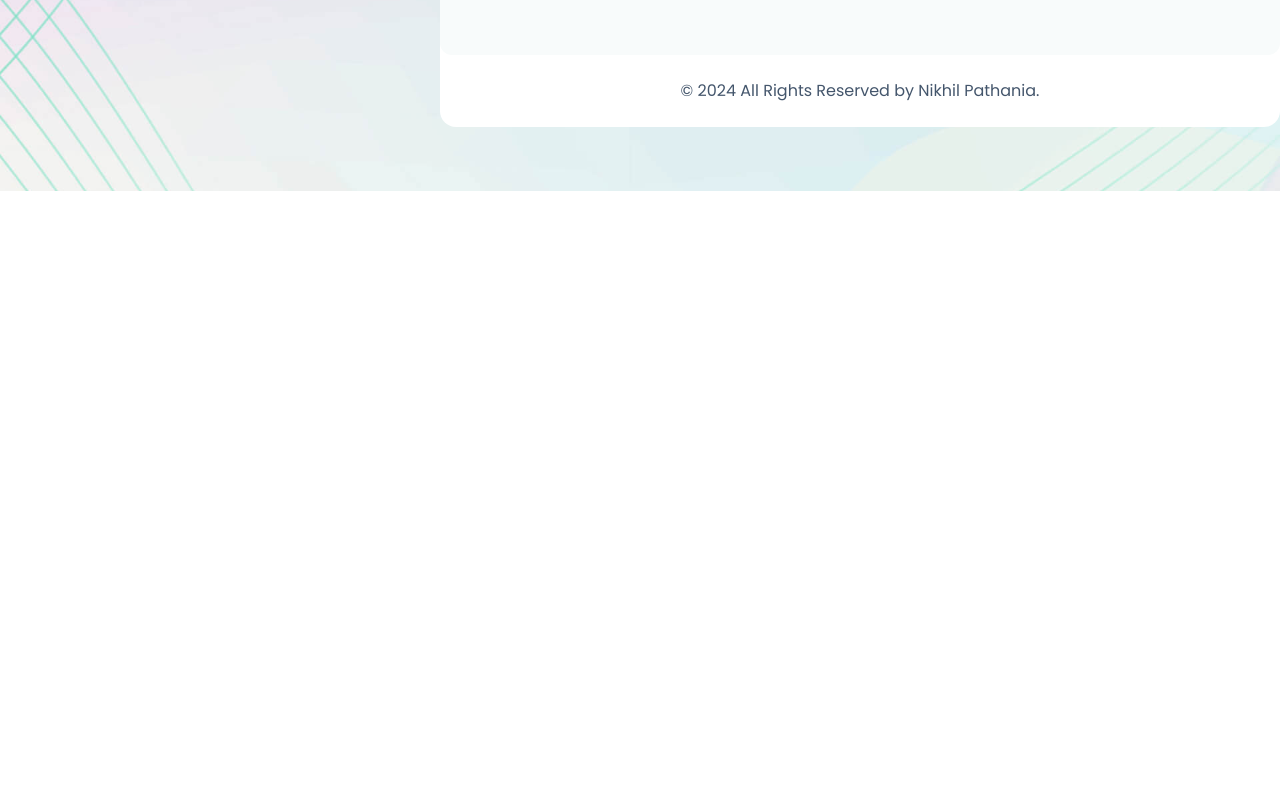
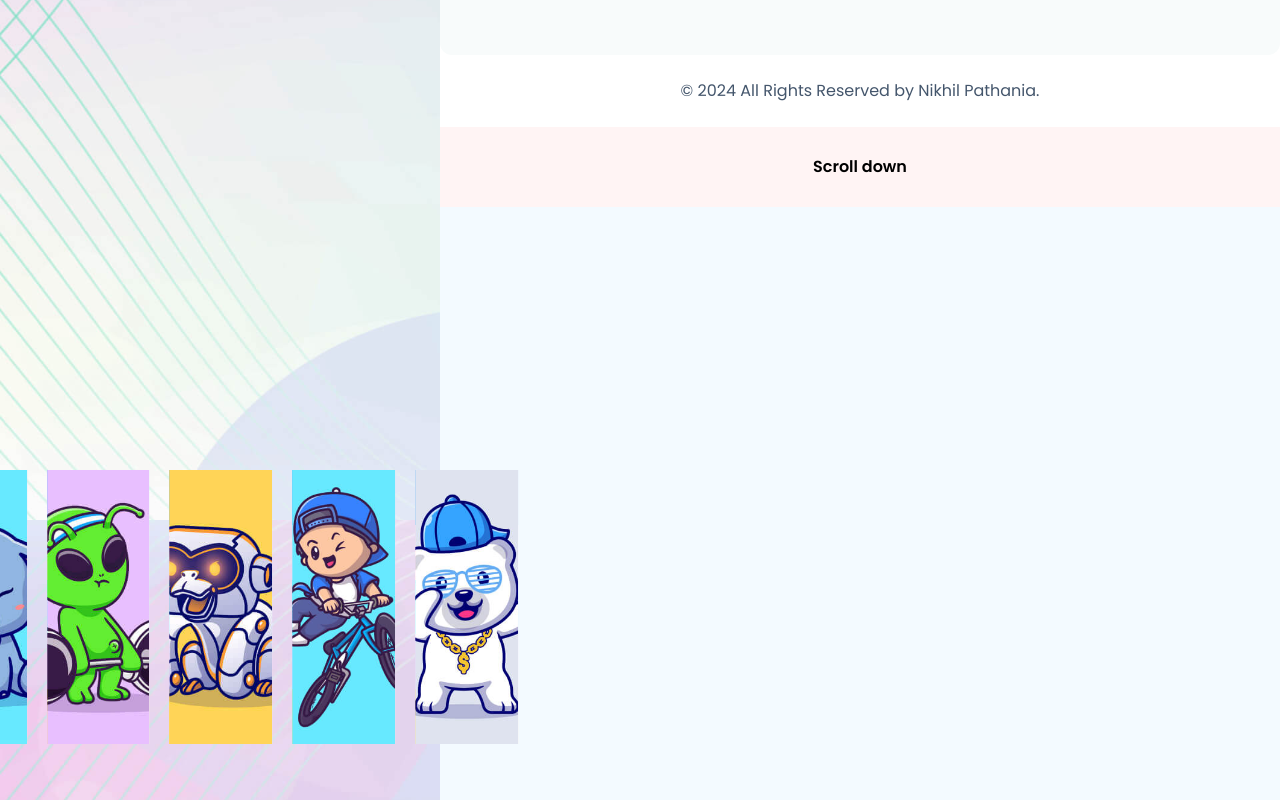
Before and after one commit to NikhilPathaniaa/Portfolio, a React (Create React App) app in the folder portfolio-front/: page / in a window 1280 px wide. Shown: the part 2860-3660 px from the top of the page. Before the commit the page ends 3051 px from the top, so only its background shows below. Built offline with nearby package versions, Linux system fonts and the light colour scheme.

Commit message:
starting horizontal scrolling

```diff
--- a/portfolio-front/src/App.js
+++ b/portfolio-front/src/App.js
@@ -13,6 +13,7 @@ import AdminLoginForm from "./admin/AdminLoginForm";
 // import Error404 from "./error/Error404";
 import SliderPost from "./portfilo/SliderPost";
 import Blogs from "./blogs/Blogs";
+import Example from "./navigation/HorizontalScrollCarousel";
 function App() {
   return (
     <BrowserRouter>
@@ -42,6 +43,7 @@ function App() {
                 </Routes>
 
                 <Footer />
+                <Example />
                 {/* <Error404/> */}
                 {/* <SliderPost /> */}
               </div>
--- a/portfolio-front/src/navigation/About.jsx
+++ b/portfolio-front/src/navigation/About.jsx
@@ -9,6 +9,7 @@ const About = () => {
   return (
     <>
       <AboutMe />
+
       <WhyMe />
       <ContactMe />
       {/* what i do section start */}
--- /dev/null
+++ b/portfolio-front/src/navigation/HorizontalScrollCarousel.jsx
@@ -0,0 +1,99 @@
+import { motion, useTransform, useScroll } from "framer-motion";
+import { useRef } from "react";
+
+const Example = () => {
+  return (
+    <div className="bg-[#fff4f4]">
+      <div className="flex h-20 items-center justify-center">
+        <span className="font-semibold uppercase text-neutral-500">Scroll down</span>
+      </div>
+      <HorizontalScrollCarousel />
+      <div className="flex h-20 items-center justify-center">
+        <span className="font-semibold uppercase text-neutral-500">Scroll up</span>
+      </div>
+    </div>
+  );
+};
+
+const HorizontalScrollCarousel = () => {
+  const targetRef = useRef(null);
+  const { scrollYProgress } = useScroll({
+    target: targetRef,
+  });
+
+  const x = useTransform(scrollYProgress, [0, 1], ["1%", "-95%"]);
+
+  return (
+    <section ref={targetRef} className="relative h-\[300vh\] bg-[#f3faff]">
+      <div className="sticky top-0 flex h-screen items-center ">
+        <motion.div style={{ x }} className="flex gap-5">
+          {cards.map((card) => {
+            return <Card card={card} key={card.id} />;
+          })}
+        </motion.div>
+      </div>
+    </section>
+  );
+};
+
+const Card = ({ card }) => {
+  return (
+    <div key={card.id} className="group relative h-\[450px\] w-\[450px\] overflow-hidden bg-[#fff1fb]">
+      <img src="/images/work_images/1.jpg" alt="" />
+      <img src="/images/work_images/2.jpg" alt="" />
+      <img src="/images/work_images/3.jpg" alt="" />
+      <img src="/images/work_images/4.jpg" alt="" />
+      <img src="/images/work_images/5.jpg" alt="" />
+      <div
+        style={{
+          backgroundImage: `url(${card.url})`,
+          backgroundSize: "cover",
+          backgroundPosition: "center",
+        }}
+        className="absolute inset-0 z-0 transition-transform duration-300 hover\:scale-110"></div>
+      {/* <div className="absolute inset-0 z-10 grid place-content-center">
+        <p className="bg-gradient-to-r from-white/20 to-white/0 p-8 text-6xl font-black uppercase text-white backdrop-blur-lg">{card.title}</p>
+      </div> */}
+    </div>
+  );
+};
+
+export default Example;
+
+const cards = [
+  {
+    url: "/images/work_images/1.jpg",
+    title: "Title 1",
+    id: 1,
+  },
+  {
+    url: "/images/work_images/2.jpg",
+    title: "Title 2",
+    id: 2,
+  },
+  {
+    url: "/images/work_images/3.jpg",
+    title: "Title 3",
+    id: 3,
+  },
+  {
+    url: "/images/work_images/4.jpg",
+    title: "Title 4",
+    id: 4,
+  },
+  {
+    url: "/images/work_images/5.jpg",
+    title: "Title 5",
+    id: 5,
+  },
+  {
+    url: "/images/work_images/6.jpg",
+    title: "Title 6",
+    id: 6,
+  },
+  {
+    url: "/images/work_images/7.jpg",
+    title: "Title 7",
+    id: 7,
+  },
+];
```
Also changed, not shown: portfolio-front/public/tailwind.css.
